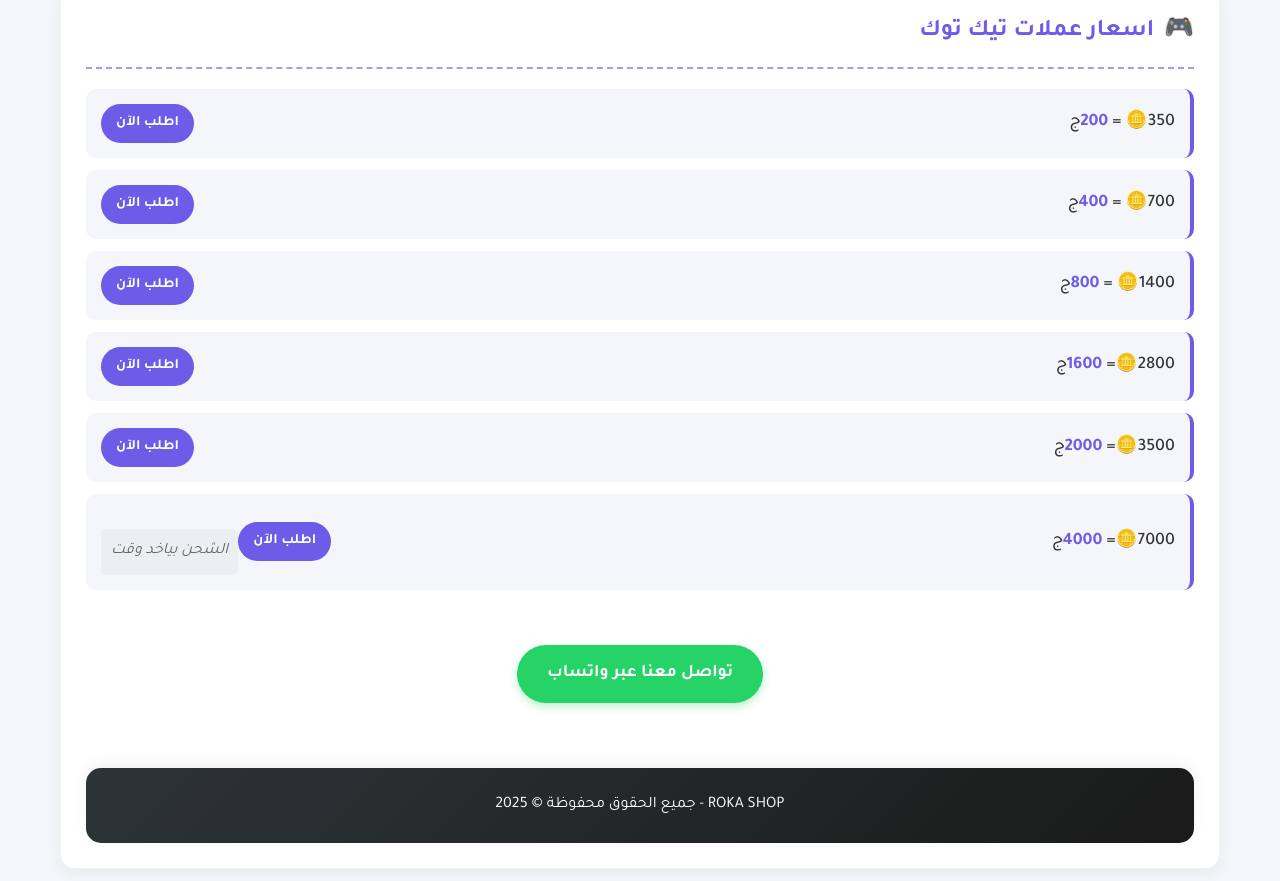
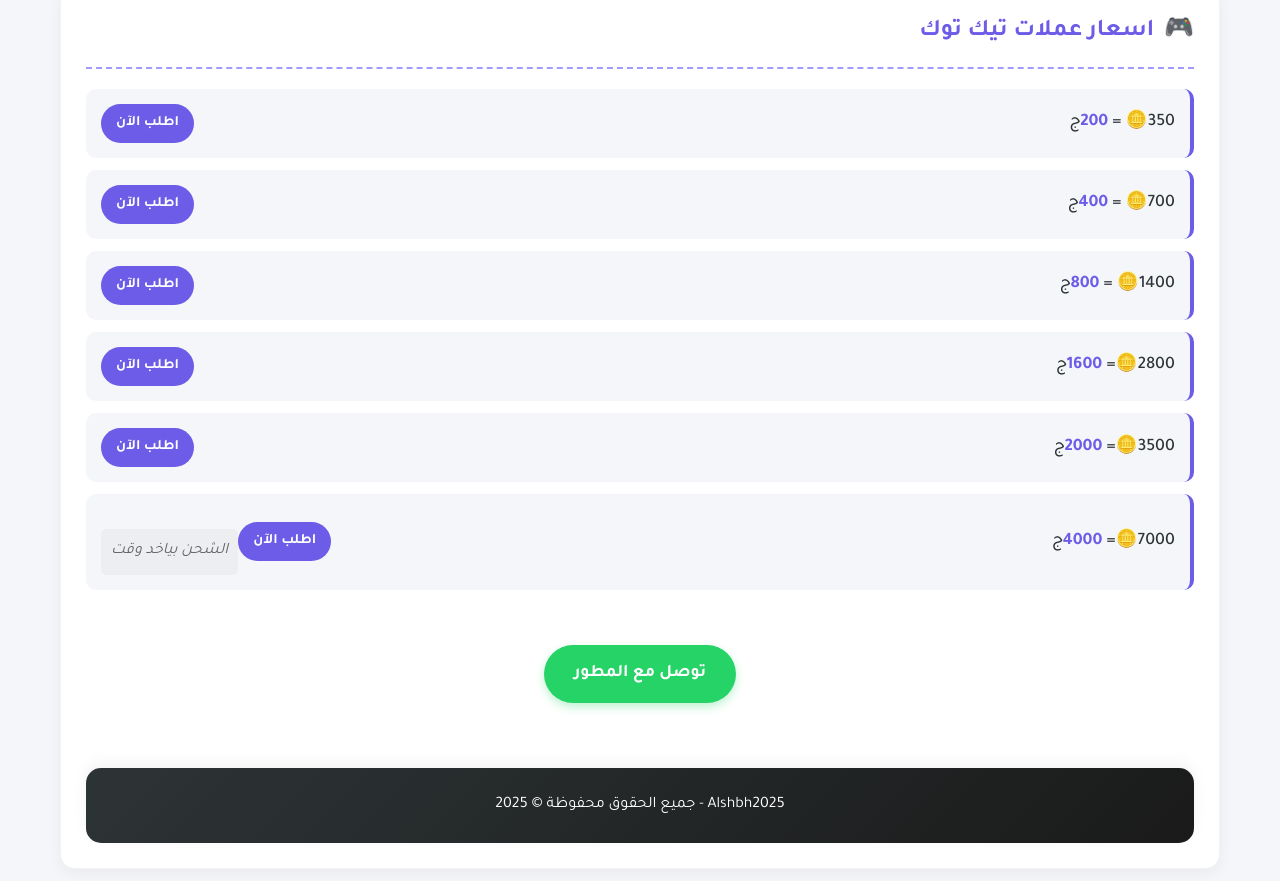
Before and after one commit to safr-mo/roka, a plain HTML site: page index.html in a window 1280 px wide. Shown: the part 5926-6807 px from the top of the page. Drawn offline with Linux system fonts and the light colour scheme.

Commit message:
Update index.html

```diff
--- a/index.html
+++ b/index.html
@@ -648,13 +648,13 @@
         </div>
 
         <div style="text-align: center; margin: 40px 0;">
-            <a href="https://wa.me/201102338477" class="btn btn-whatsapp" style="padding: 15px 30px; font-size: 1.1rem;">
-                تواصل معنا عبر واتساب
+            <a href="https://wa.me/201204486263" class="btn btn-whatsapp" style="padding: 15px 30px; font-size: 1.1rem;">
+               توصل مع المطور
             </a>
         </div>
 
         <footer>
-            <p>ROKA SHOP - جميع الحقوق محفوظة &copy; <span id="year"></span></p>
+            <p>Alshbh2025 - جميع الحقوق محفوظة &copy; <span id="year"></span></p>
         </footer>
     </div>
 
@@ -695,4 +695,4 @@
         });
     </script>
 </body>
-                                                             </html>
+</html>
```
